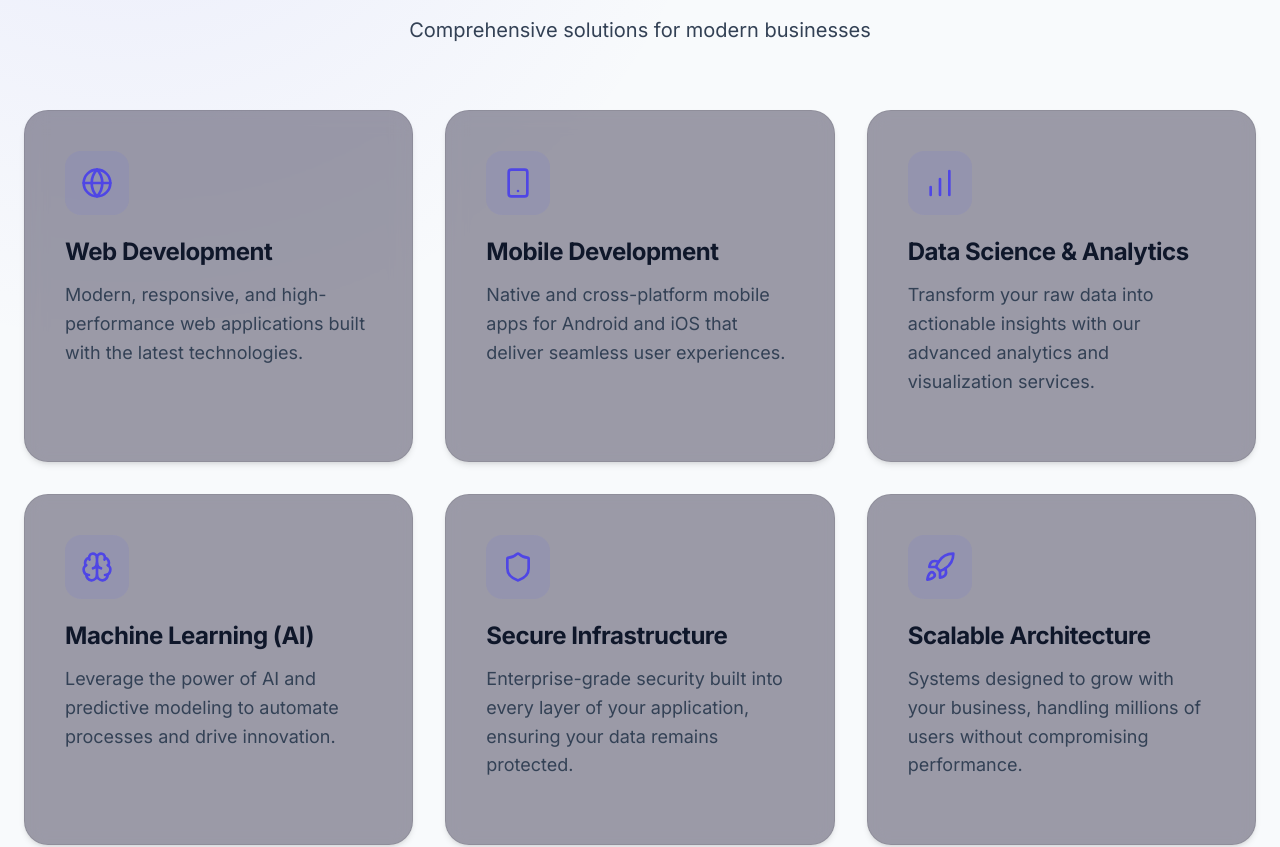
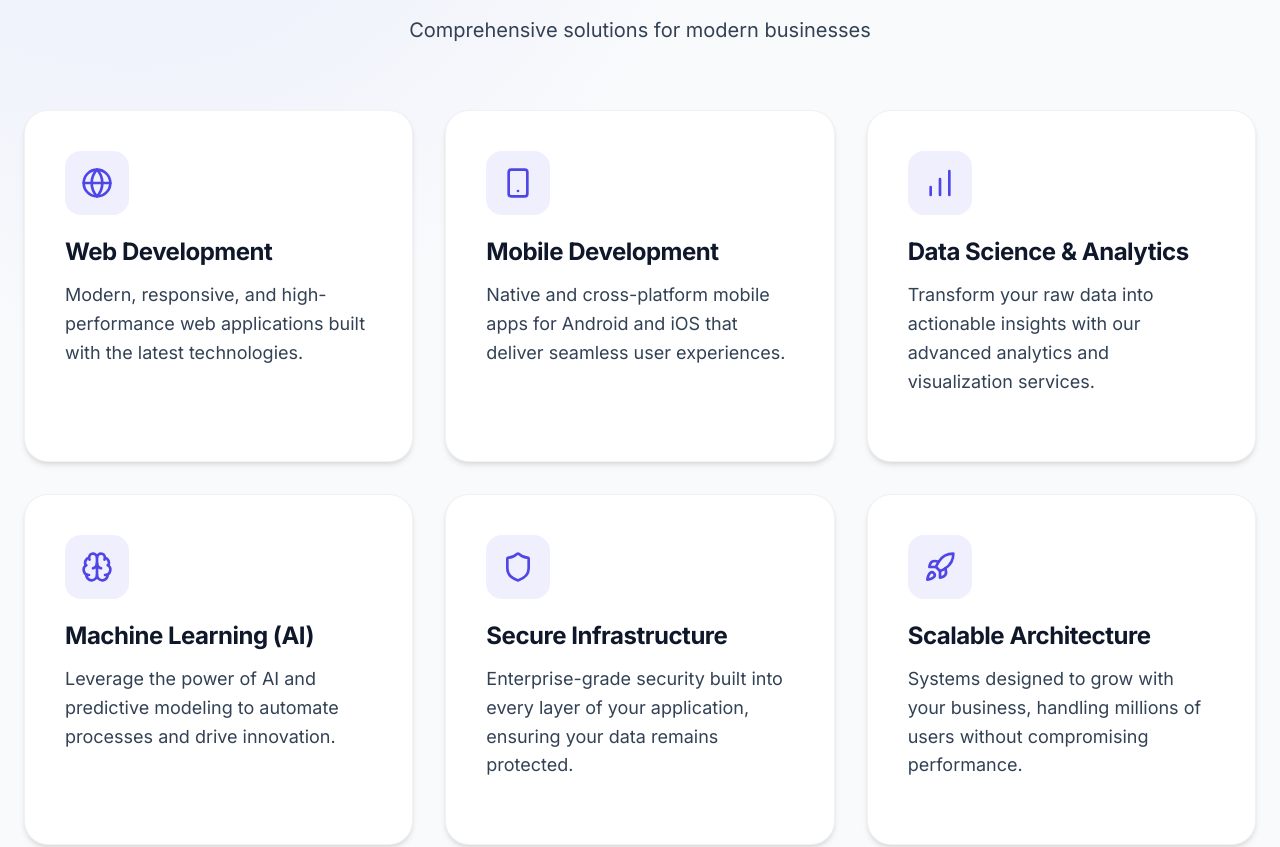
Before and after one commit to Avinash174/Self-Web-Dev-Learning, a React (Vite) app in the folder company_web/: page / in a window 1280 px wide. Shown: the part 974-1821 px from the top of the page. Built offline with nearby package versions, Linux system fonts and the light colour scheme.

Commit message:
feat: add light mode card overrides and comprehensive styling for contact section items and status messages.

```diff
--- a/company_web/src/index.css
+++ b/company_web/src/index.css
@@ -172,6 +172,14 @@ button:active {
   background: var(--nav-bg);
   backdrop-filter: blur(20px);
   border-bottom: 1px solid var(--border-color);
+}
+
+/* Light Mode Overrides for Cards */
+html[data-theme="light"] .card {
+  background: #ffffff !important;
+  backdrop-filter: none;
+  -webkit-backdrop-filter: none;
+  border: 1px solid rgba(0, 0, 0, 0.05);
 }
 
 .card:hover {
```
